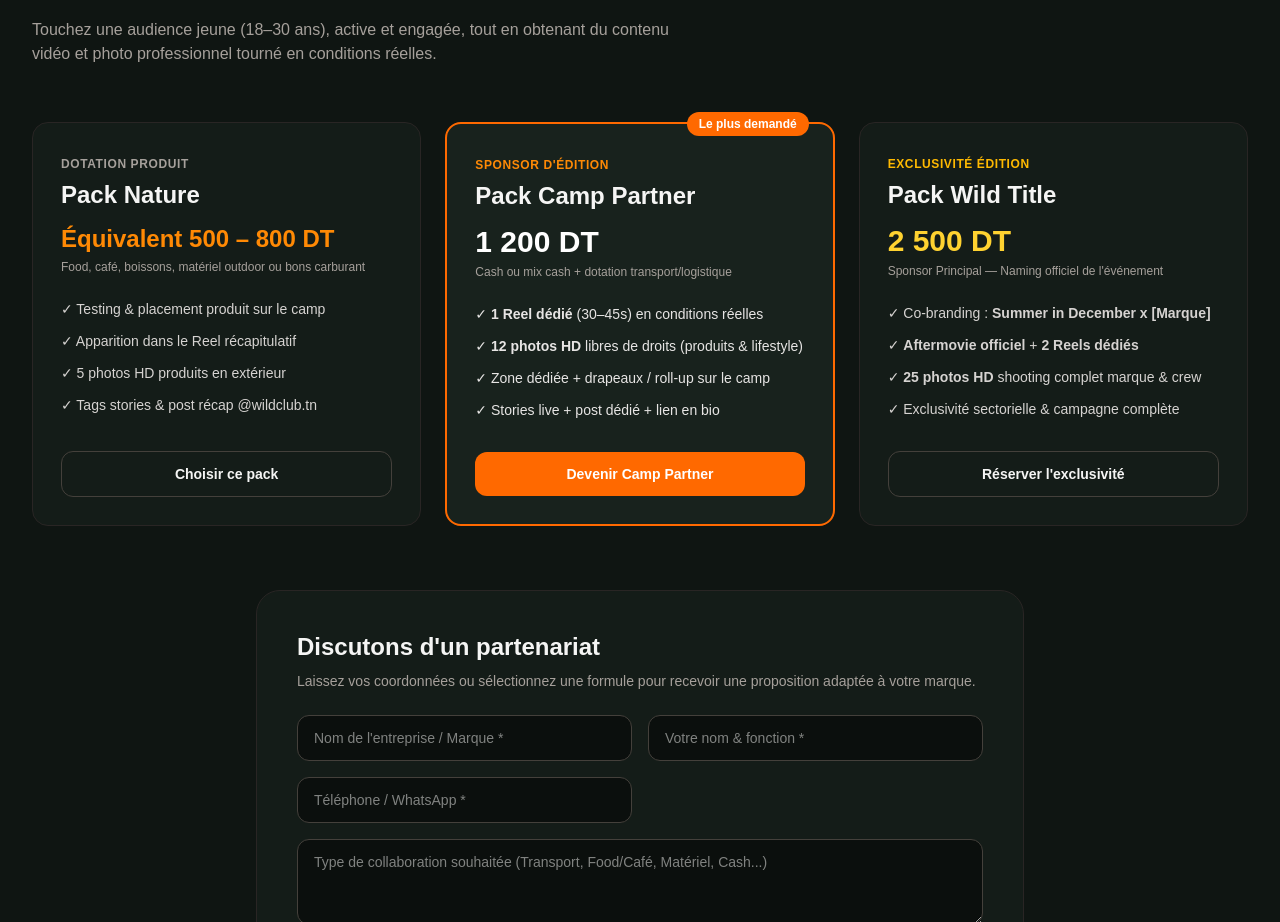
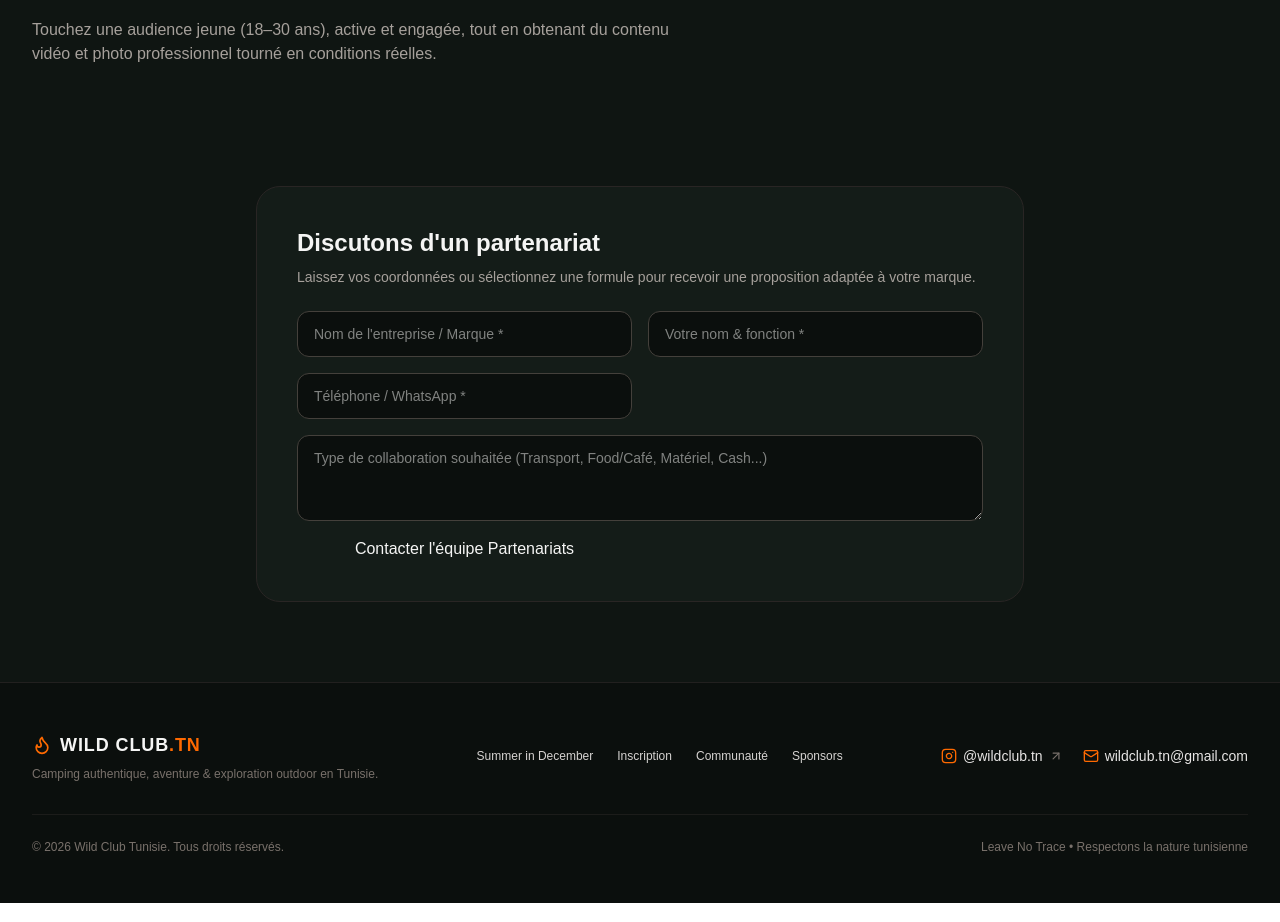
Before and after one commit to TunirDigitalServices/wildclub, a Next.js app: page / in a window 1280 px wide. Shown: the part 3521-4443 px from the top of the page. Built offline with nearby package versions, Linux system fonts and the light colour scheme.

Commit message:
no pricing sponsor

```diff
--- a/components/SponsorsSection.tsx
+++ b/components/SponsorsSection.tsx
@@ -60,7 +60,7 @@ export default function SponsorsSection() {
         {/* Les 3 Packs en DT */}
         <div className="grid md:grid-cols-3 gap-6 mb-16">
           {/* Pack 1 */}
-          <div className="bg-[#141C18] border border-stone-800 rounded-2xl p-7 flex flex-col justify-between">
+          {/* <div className="bg-[#141C18] border border-stone-800 rounded-2xl p-7 flex flex-col justify-between">
             <div>
               <span className="text-xs font-bold uppercase tracking-wider text-stone-400">
                 Dotation Produit
@@ -93,10 +93,10 @@ export default function SponsorsSection() {
             >
               Choisir ce pack
             </a>
-          </div>
+          </div> */}
 
           {/* Pack 2 */}
-          <div className="bg-[#18221D] border-2 border-orange-500 rounded-2xl p-7 flex flex-col justify-between relative">
+          {/* <div className="bg-[#18221D] border-2 border-orange-500 rounded-2xl p-7 flex flex-col justify-between relative">
             <div className="absolute -top-3 right-6 bg-orange-500 text-white text-xs font-bold px-3 py-1 rounded-full">
               Le plus demandé
             </div>
@@ -137,10 +137,10 @@ export default function SponsorsSection() {
             >
               Devenir Camp Partner
             </a>
-          </div>
+          </div> */}
 
           {/* Pack 3 */}
-          <div className="bg-[#141C18] border border-stone-800 rounded-2xl p-7 flex flex-col justify-between">
+          {/* <div className="bg-[#141C18] border border-stone-800 rounded-2xl p-7 flex flex-col justify-between">
             <div>
               <span className="text-xs font-bold uppercase tracking-wider text-amber-400">
                 Exclusivité Édition
@@ -180,7 +180,7 @@ export default function SponsorsSection() {
             >
               Réserver l'exclusivité
             </a>
-          </div>
+          </div> */}
         </div>
 
         {/* Formulaire rapide marque */}
```
